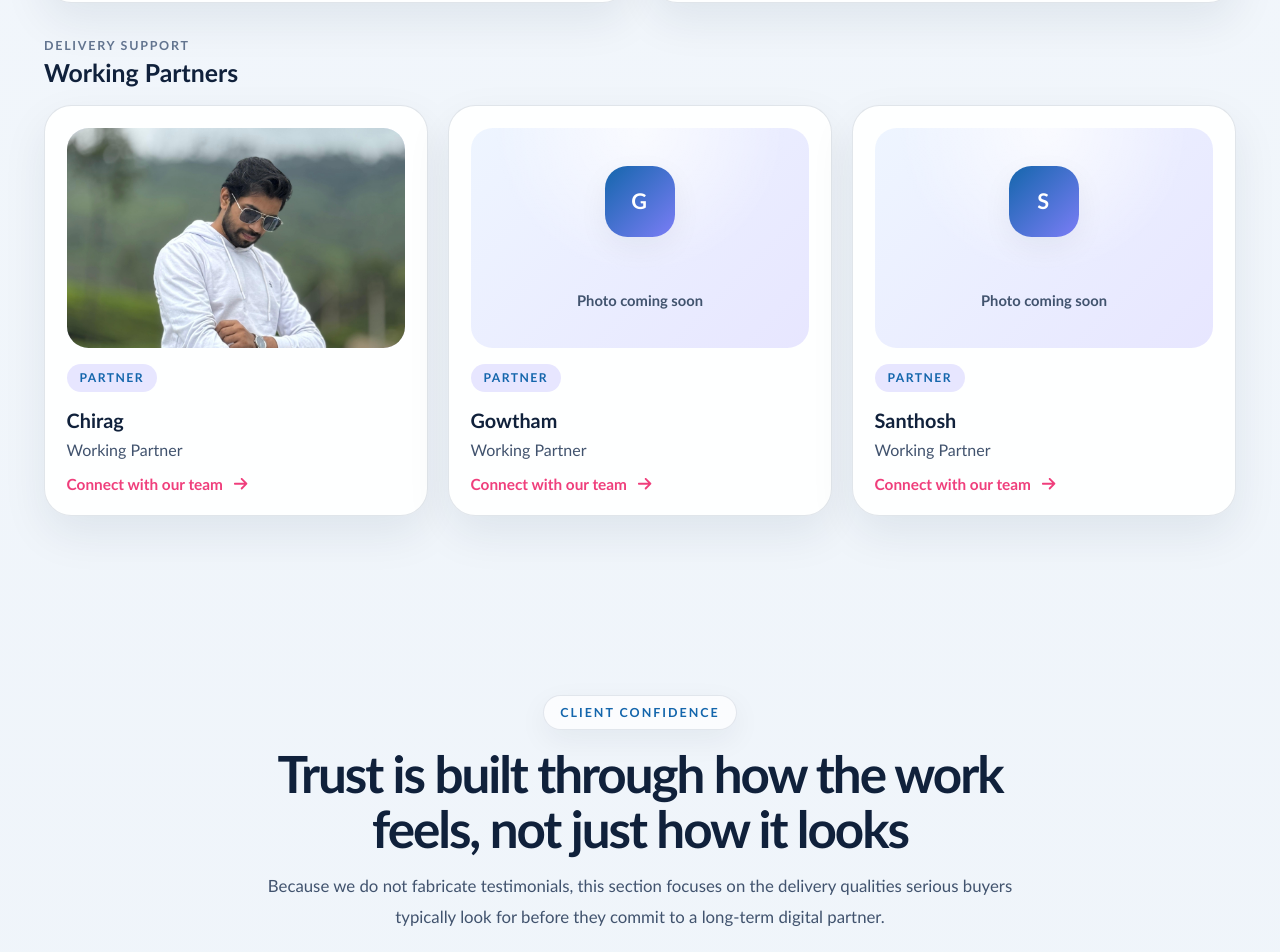
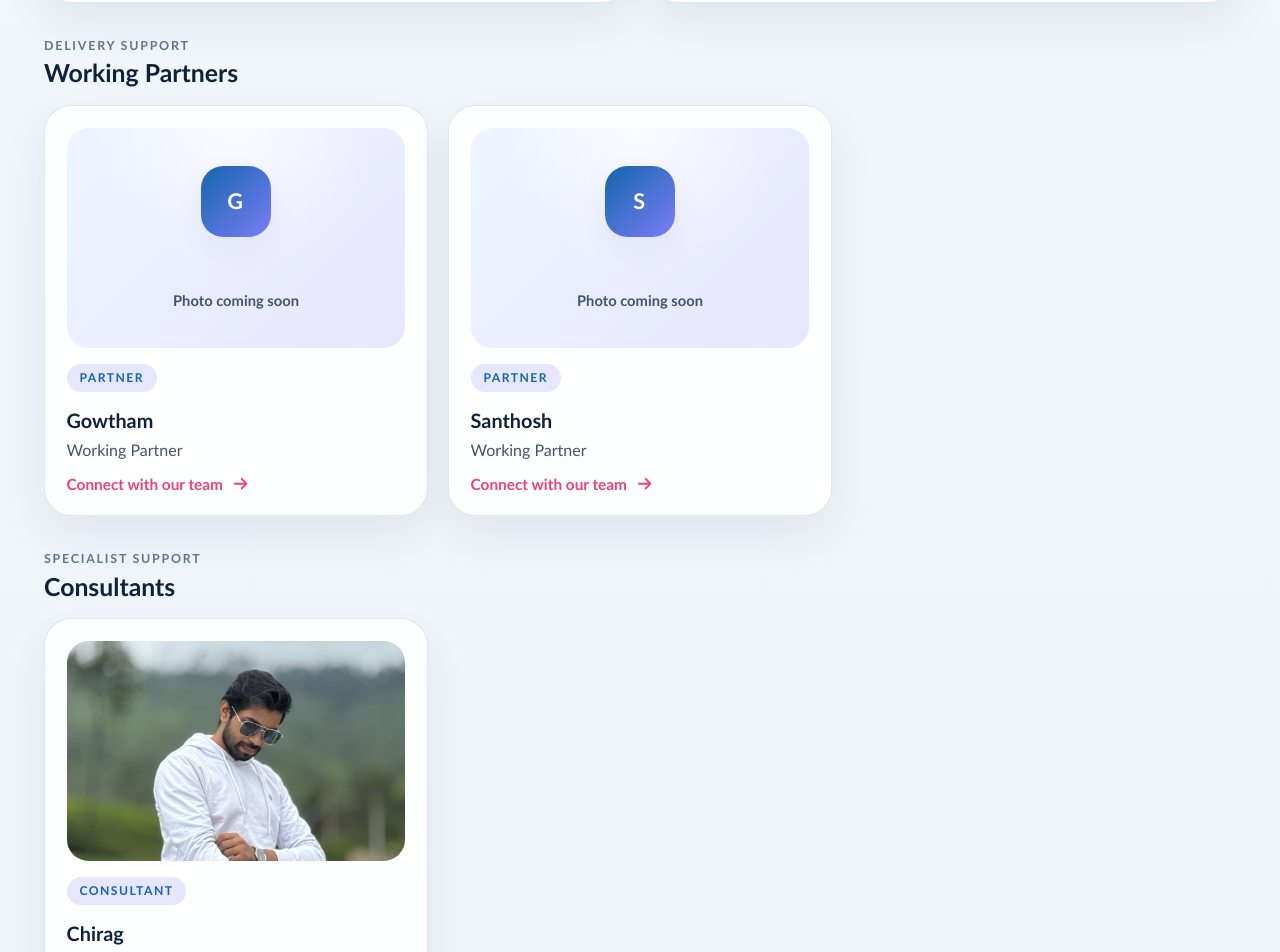
Before and after one commit to varundachuu/onequicksolutions-website, a React (Vite) app: page /about in a window 1280 px wide. Shown: the part 4320-5272 px from the top of the page. Built offline with nearby package versions, Linux system fonts and the light colour scheme; no server answers.

Commit message:
Move Chirag to consultants

```diff
--- a/src/components/js_components/Founders.js
+++ b/src/components/js_components/Founders.js
@@ -23,12 +23,6 @@ const team = {
   ],
   partners: [
     {
-      image: "/images/Profile-Images/chirag.jpg",
-      name: "Chirag",
-      title: "Working Partner",
-      badge: "Partner",
-    },
-    {
       name: "Gowtham",
       title: "Working Partner",
       badge: "Partner",
@@ -37,6 +31,14 @@ const team = {
       name: "Santhosh",
       title: "Working Partner",
       badge: "Partner",
+    },
+  ],
+  consultants: [
+    {
+      image: "/images/Profile-Images/chirag.jpg",
+      name: "Chirag",
+      title: "Consultant",
+      badge: "Consultant",
     },
   ],
 };
@@ -133,6 +135,17 @@ function Founders() {
             {team.partners.map((person) => renderCard(person, "employee-card"))}
           </div>
         </div>
+
+        <div className="team-group">
+          <div className="team-group-header">
+            <span className="team-group-kicker">Specialist support</span>
+            <h3 className="team-group-title">Consultants</h3>
+          </div>
+
+          <div className="partners-grid">
+            {team.consultants.map((person) => renderCard(person, "employee-card"))}
+          </div>
+        </div>
       </div>
     </section>
   );
```
